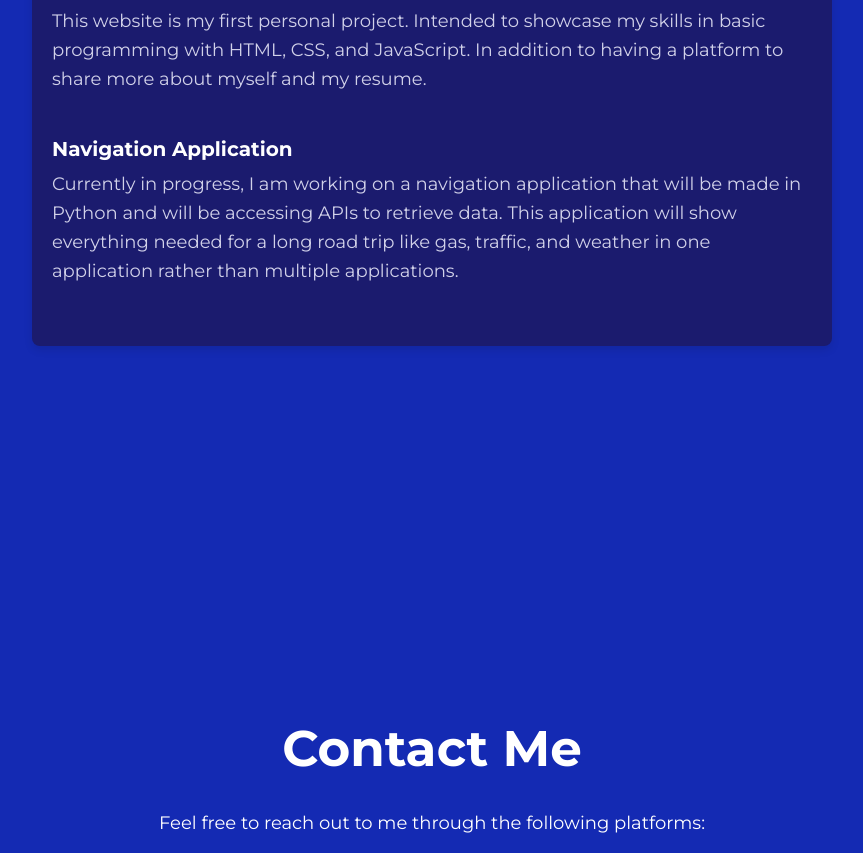
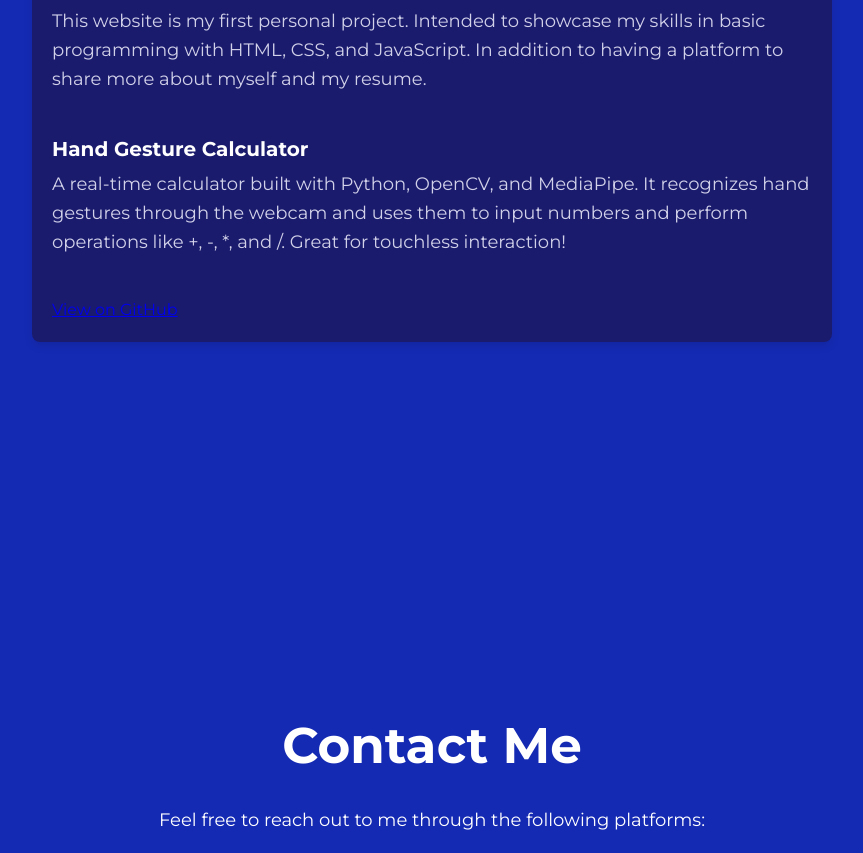
Before and after one commit to Patel4j5/Portfolio, a plain HTML site: page index.html in a window 1280 px wide. Shown: the part 2800-3653 px from the top of the page, without its empty margins (208-1071 px from the left). Drawn offline with Linux system fonts and the light colour scheme; a script that the page names is missing.

Commit message:
Update index.html

```diff
--- a/index.html
+++ b/index.html
@@ -78,9 +78,11 @@
                 <h4>Website</h4>
                 <p>This website is my first personal project. Intended to showcase my skills in basic programming with HTML, CSS, and JavaScript. In addition to having a platform to share more about myself and my resume.</p>
             </div>
-            <div class="project-detail">
-                <h4>Navigation Application</h4>
-                <p>Currently in progress, I am working on a navigation application that will be made in Python and will be accessing APIs to retrieve data. This application will show everything needed for a long road trip like gas, traffic, and weather in one application rather than multiple applications.</p>
+           <div class="project-detail">
+                <h4>Hand Gesture Calculator</h4>
+                <p>A real-time calculator built with Python, OpenCV, and MediaPipe. It recognizes hand gestures through the webcam and uses them to input numbers and perform operations like +, -, *, and /. Great for touchless interaction!</p>
+                <a href="https://github.com/Patel4j5/hand-calc" target="_blank">View on GitHub</a>
+            </div>
             </div>
         </div>
     </div>
```
